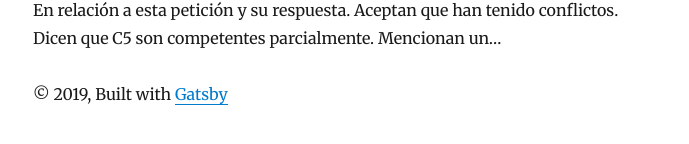
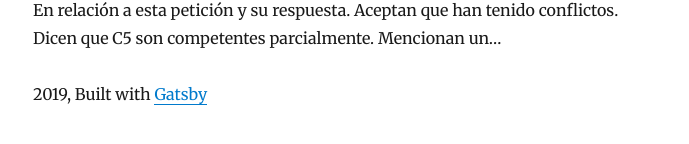
Before and after one commit to technical-exercise/process-blog02, a Gatsby site: page / in a window 1280 px wide. Shown: the part 722-866 px from the top of the page, without its empty margins (292-981 px from the left). Built offline with nearby package versions, Linux system fonts and the light colour scheme; Gatsby itself is replaced by a stand-in of ours; some packages are replaced by stand-ins of ours.

Commit message:
Remove copyright sign

```diff
--- a/src/components/layout.js
+++ b/src/components/layout.js
@@ -63,7 +63,7 @@ class Layout extends React.Component {
         <header>{header}</header>
         <main>{children}</main>
         <footer>
-          © {new Date().getFullYear()}, Built with
+          {new Date().getFullYear()}, Built with
           {` `}
           <a href="https://www.gatsbyjs.org">Gatsby</a>
         </footer>
```
